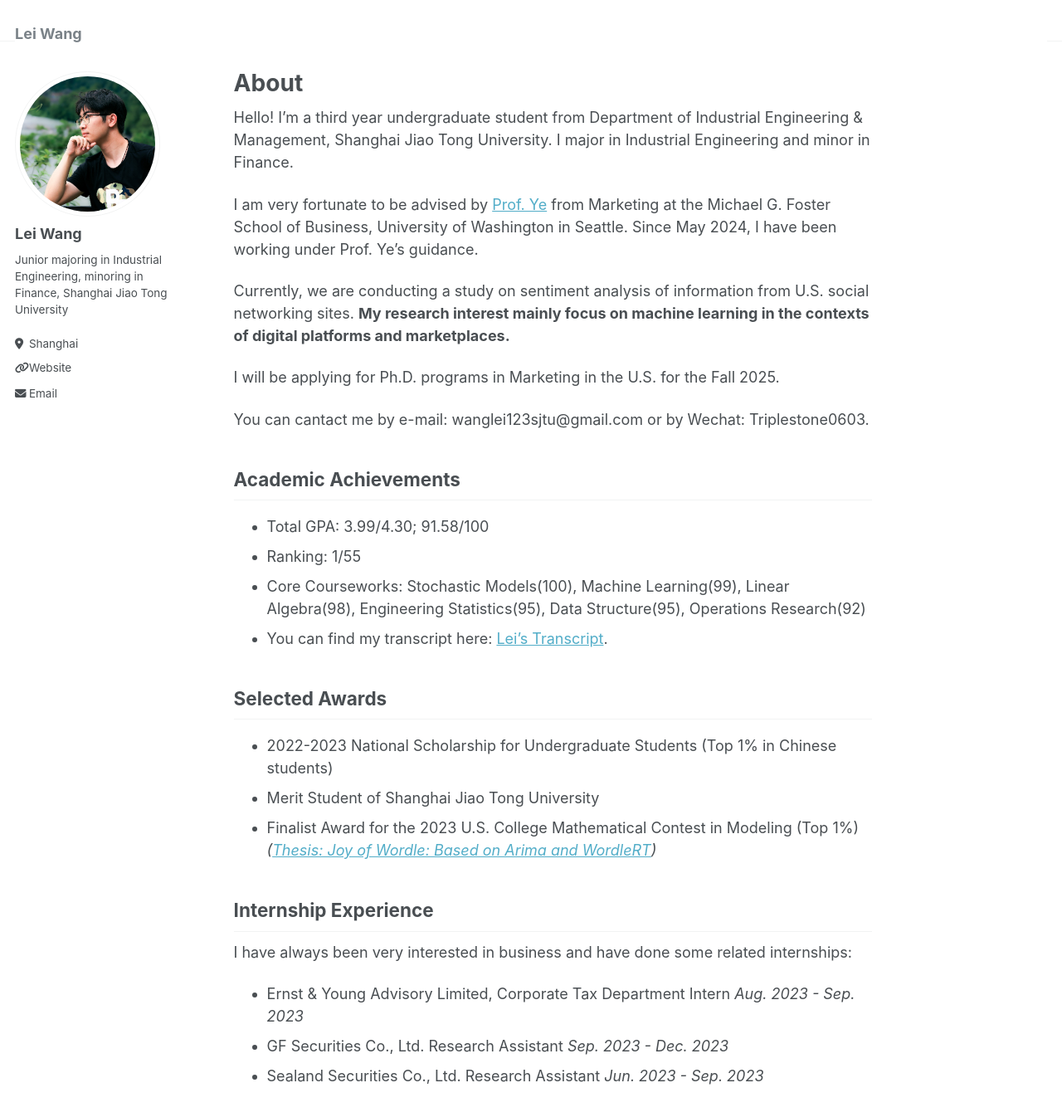
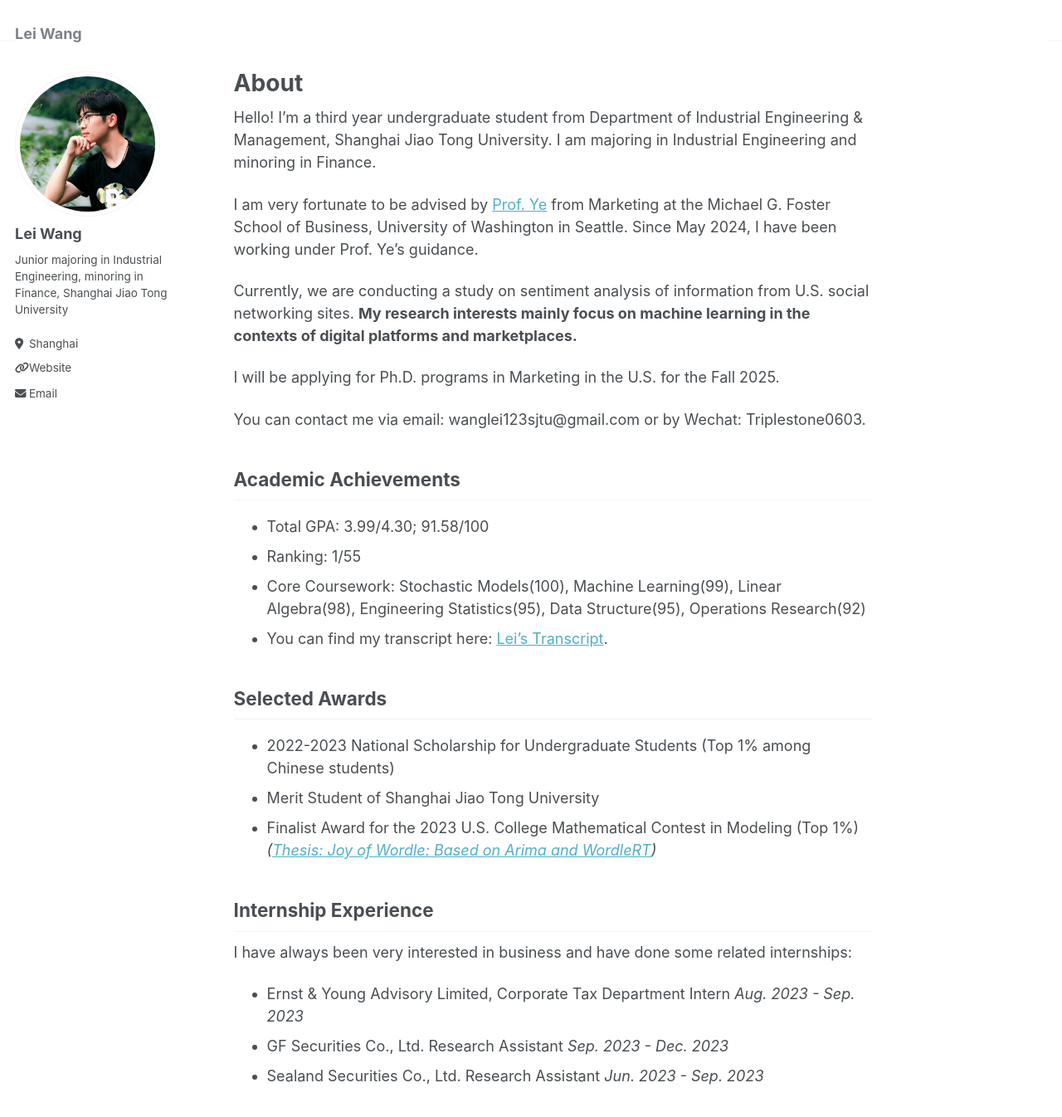
Before and after one commit to Wanglei123SJTU/Wanglei123SJTU.github.io, a Jekyll site: the page built from _pages/about.md, in a window 1280 px wide and 1400 px high. Shown: the top 1346 px of the window at 83% size. Built offline with Jekyll 4.4.1, drawn with Linux system fonts in a browser that asks for light colours.

Commit message:
Update about.md

```diff
--- a/_pages/about.md
+++ b/_pages/about.md
@@ -9,26 +9,26 @@ redirect_from:
 
 <!-- You can find my CV here: [Lei's Curriculum Vitae](../files/CV_Lei.pdf). -->
 
-Hello! I'm a third year undergraduate student from Department of Industrial Engineering & Management, Shanghai Jiao Tong University. I major in Industrial Engineering and minor in Finance.
+Hello! I'm a third year undergraduate student from Department of Industrial Engineering & Management, Shanghai Jiao Tong University. I am majoring in Industrial Engineering and minoring in Finance.
 
 I am very fortunate to be advised by [Prof. Ye](https://zikunye.com/) from Marketing at the Michael G. Foster School of Business, University of Washington in Seattle. Since May 2024, I have been working under Prof. Ye's guidance.
 
-Currently, we are conducting a study on sentiment analysis of information from U.S. social networking sites. **My research interest mainly focus on machine learning in the contexts of digital platforms and marketplaces.**
+Currently, we are conducting a study on sentiment analysis of information from U.S. social networking sites. **My research interests mainly focus on machine learning in the contexts of digital platforms and marketplaces.**
 
 I will be applying for Ph.D. programs in Marketing in the U.S. for the Fall 2025.
 
-You can cantact me by e-mail: wanglei123sjtu@gmail.com or by Wechat: Triplestone0603.
+You can contact me via email: wanglei123sjtu@gmail.com or by Wechat: Triplestone0603.
 
 Academic Achievements
 ------
 * Total GPA: 3.99/4.30; 91.58/100
 * Ranking: 1/55
-* Core Courseworks: Stochastic Models(100), Machine Learning(99), Linear Algebra(98), Engineering Statistics(95), Data Structure(95), Operations Research(92)
-* You can find my transcript here: [Lei's Transcript](../files/Lei's_Transcript.pdf).
+* Core Coursework: Stochastic Models(100), Machine Learning(99), Linear Algebra(98), Engineering Statistics(95), Data Structure(95), Operations Research(92)
+* You can find my transcript here: [Lei's Transcript](../files/Lei_Transcript.pdf).
 
 Selected Awards
 ------
-* 2022-2023 National Scholarship for Undergraduate Students (Top 1% in Chinese students)
+* 2022-2023 National Scholarship for Undergraduate Students (Top 1% among Chinese students)
 * Merit Student of Shanghai Jiao Tong University
 * Finalist Award for the 2023 U.S. College Mathematical Contest in Modeling (Top 1%) _([Thesis: Joy of Wordle: Based on Arima and WordleRT](../files/2312998.pdf))_
 
```
